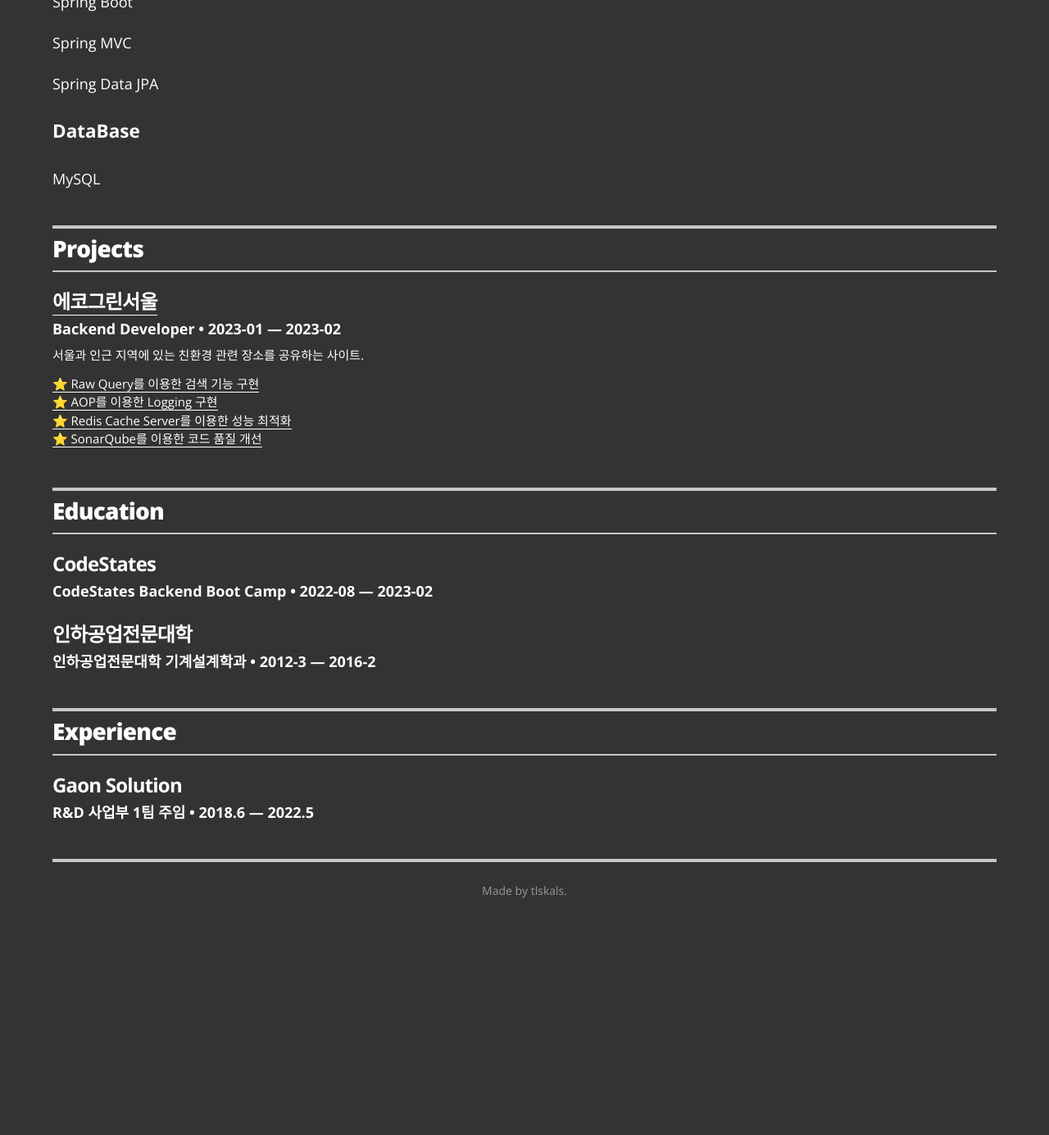
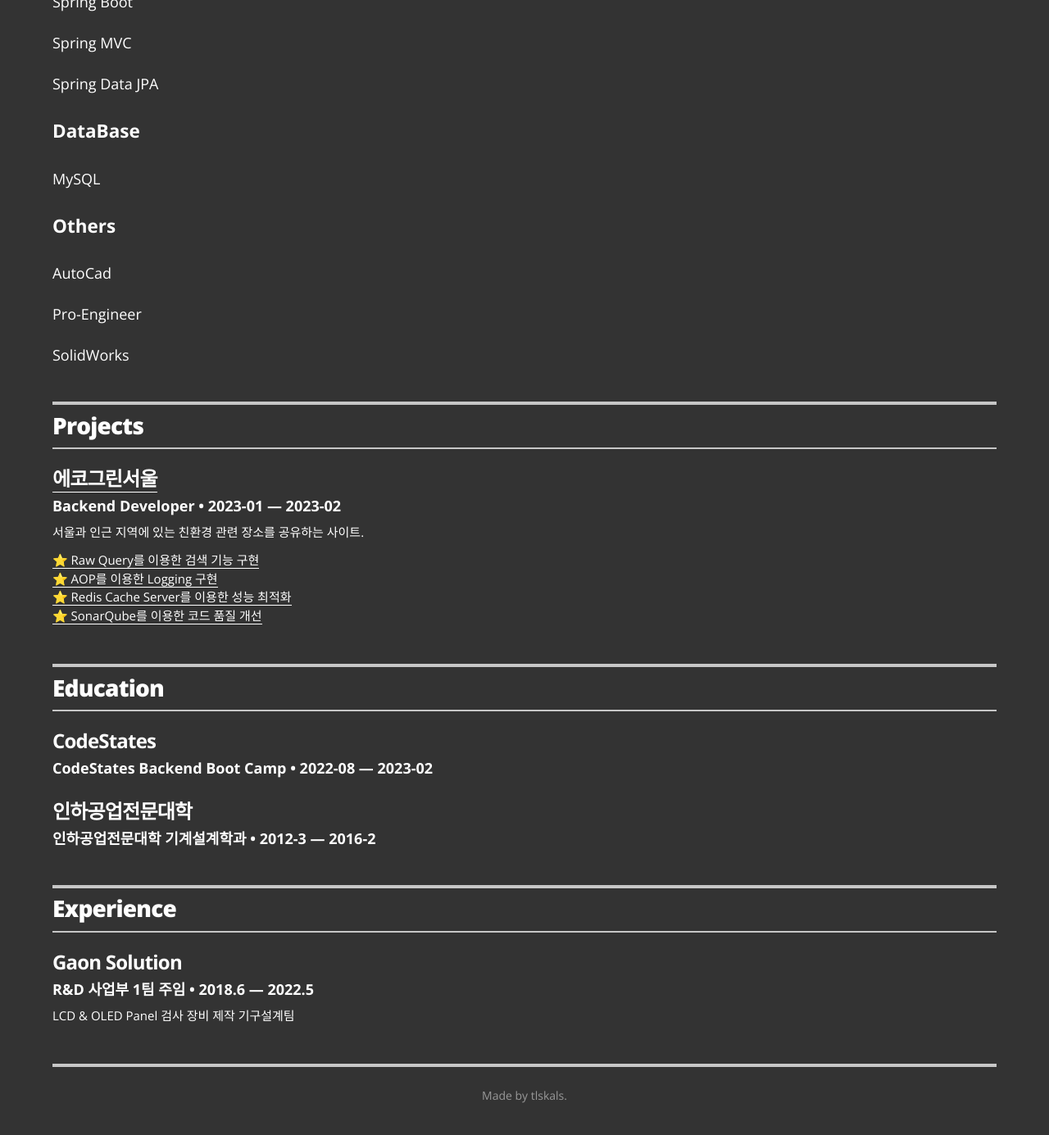
Before and after one commit to tlskals/tlskals.github.io, a Jekyll site: the page built from index.html, in a window 1280 px wide and 1400 px high, scrolled down 761 px. Shown: the top 1385 px of the window at 82% size. Built offline with Jekyll 4.4.1, drawn with Linux system fonts in a browser that asks for light colours; before the commit the page ends 1930 px from its top, so only the background shows below that.

Commit message:
experience update

```diff
--- a/_data/experience.yml
+++ b/_data/experience.yml
@@ -3,4 +3,4 @@
 - company: Gaon Solution
   position: R&D 사업부 1팀 주임
   duration: 2018.6 &mdash; 2022.5
-  description: LCD & OLED Panel 검사 장비 제작
+  summary: LCD & OLED Panel 검사 장비 제작 기구설계팀
--- a/_data/skills.yml
+++ b/_data/skills.yml
@@ -10,6 +10,12 @@
 - category: DataBase
 - skill: MySQL
 
+
+- category: Others
+- skill: AutoCad
+- skill: Pro-Engineer
+- skill: SolidWorks
+
 # Digital content development and creation
 #- skill: SonarQube
 #  description: SonarQube를 이용하여 Code 품질 테스트 및 Github Actions와 연동할 수 있습니다.
```
